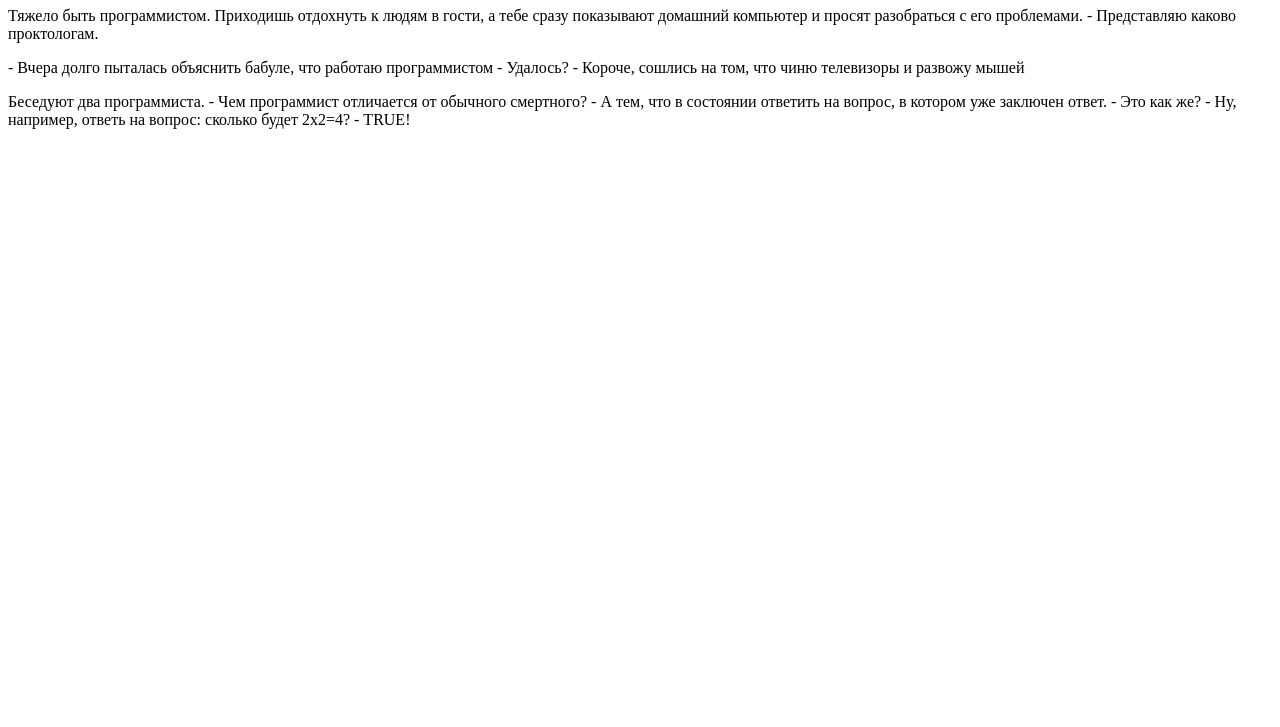
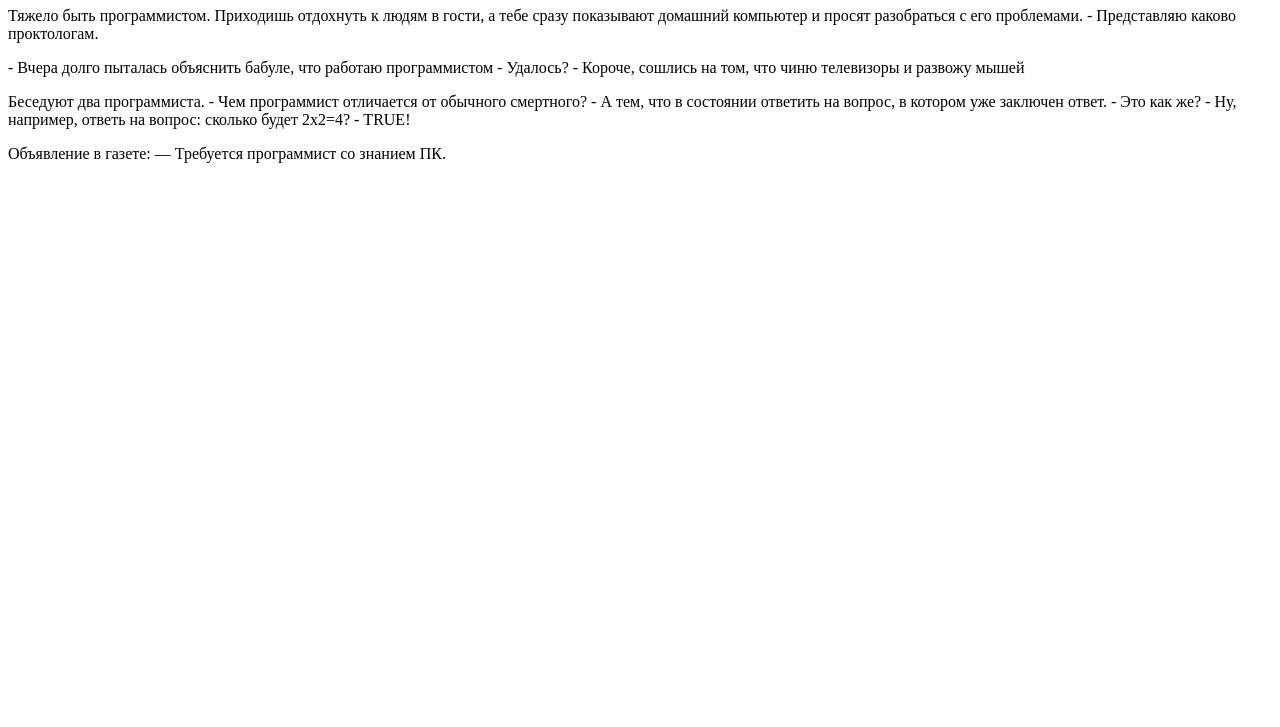
Before and after one commit to inysik/SSH_REP, a plain HTML site: page index.html in a window 1280 px wide. Shown: the part 73-800 px from the top of the page. Drawn offline with Linux system fonts and the light colour scheme.

Commit message:
add in  index_html fourth joke

```diff
--- a/index.html
+++ b/index.html
@@ -30,6 +30,11 @@
         - ТRUЕ!
 
     </p>
+    <p>
+        Объявление в газете:
+— Требуется программист со знанием ПК.
+
+    </p>
 
 
 </body>
```
